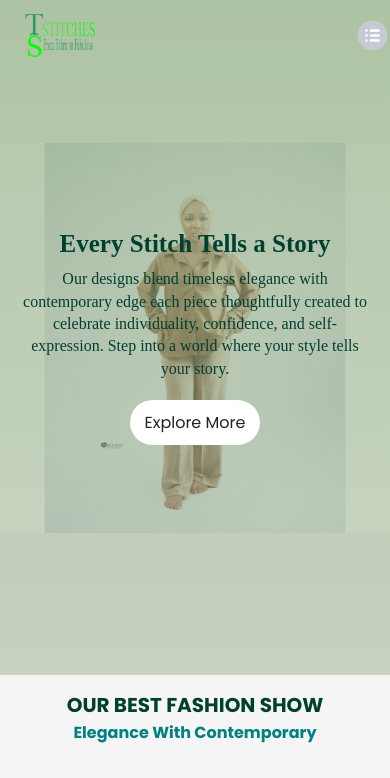
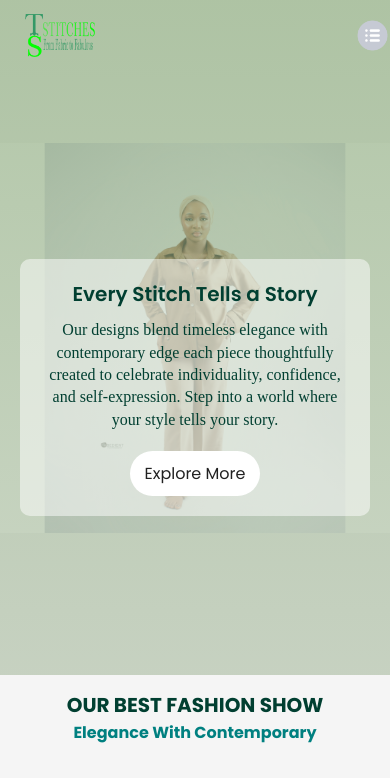
Before and after one commit to OlamiAdigun/tolashamstitches, a React (Vite) app: page / in a window 390 px wide. Shown: the top 778 px of the page. Built offline with nearby package versions, Linux system fonts and the light colour scheme.

Commit message:
Changes the hero text area

```diff
--- a/src/Components/Hero/Hero.css
+++ b/src/Components/Hero/Hero.css
@@ -58,8 +58,16 @@
     text-align: center;
     }
     .hero-text h1{
-        font-size:25px;
+        font-size:20px;
         max-width: 300px;
         margin: auto;
+        font-family: poppins;
     }
+    .hero-text{
+        background: rgba(255, 255, 255, 0.5);
+        padding: 20px;
+        margin-top: 100px;
+        border-radius: 10px;
+    }
+
 }
```
